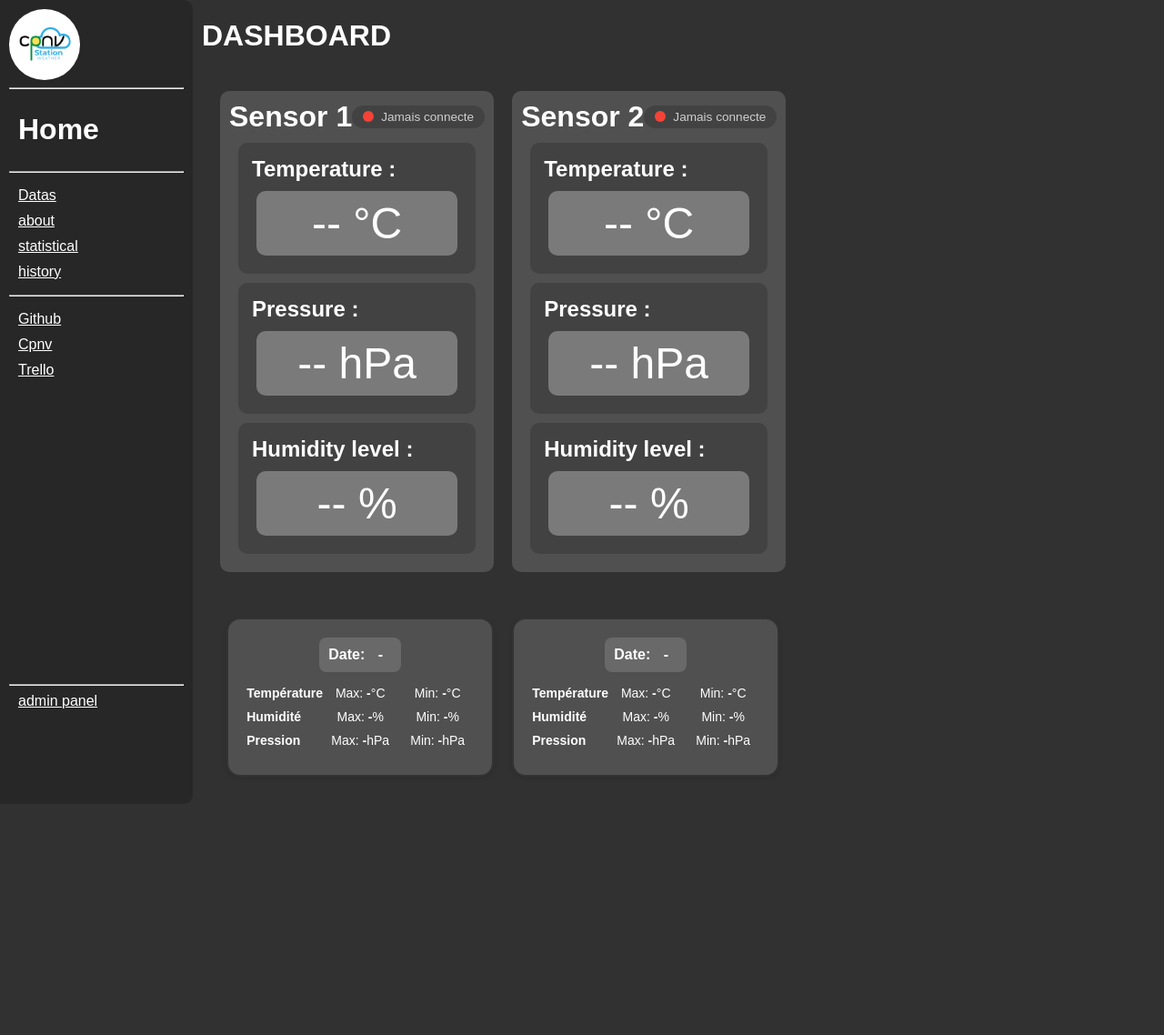
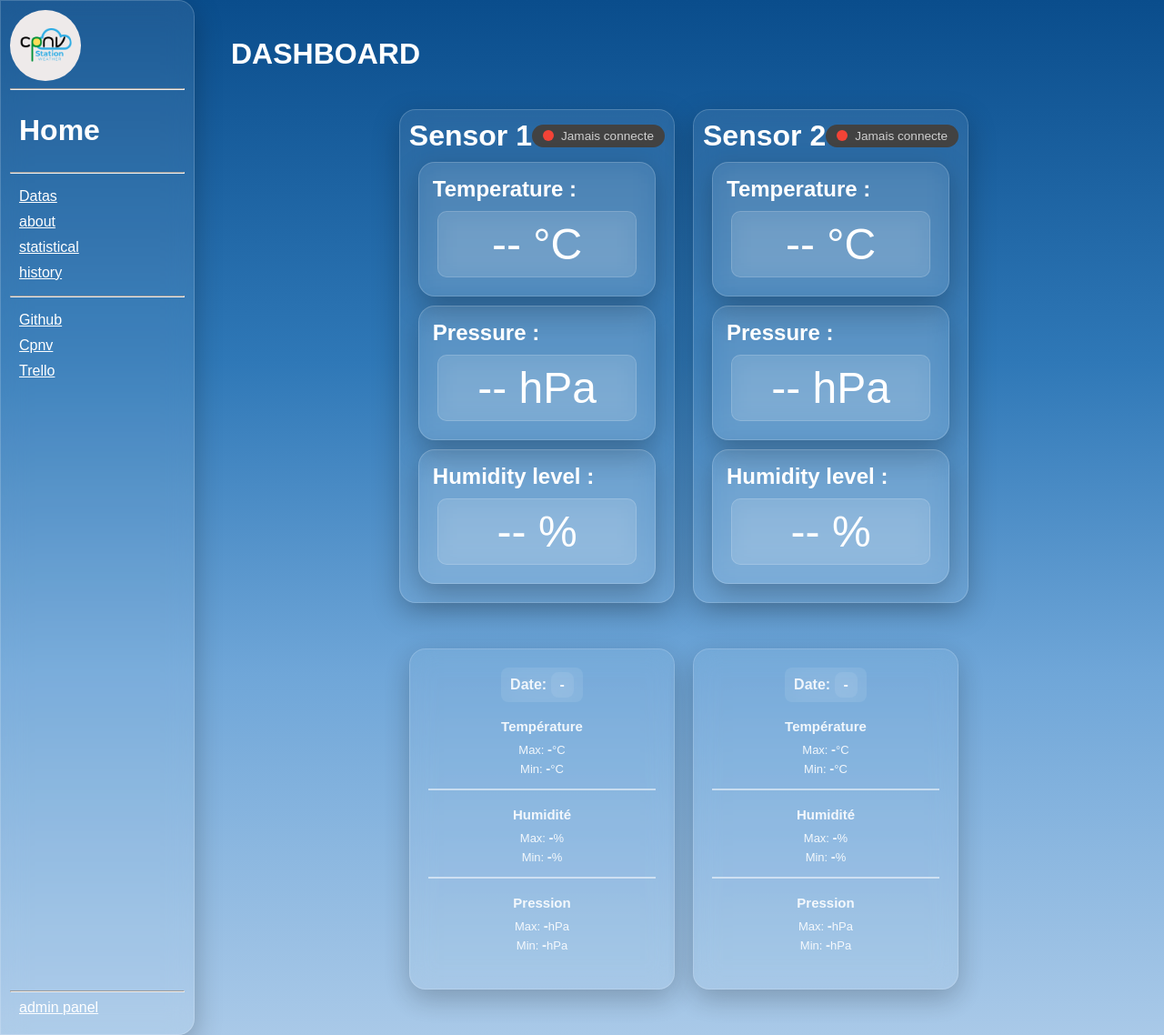
Before and after one commit to pj43svh/MA-Metier-Station-Meteo, a Flask app: page / in a window 1280 px wide. Shown: the whole page at 91% size. Before the commit the page ends 852 px from the top, so only its background shows below. Run offline with Flask 3, Linux system fonts and the light colour scheme; data that the repository does not hold is empty.

Commit message:
mise en page du site web et amélioration visuelle

```diff
--- a/app/route.py
+++ b/app/route.py
@@ -10,9 +10,14 @@ route = Blueprint("route",__name__)
 ####################___PARTIE API : DAILY SUMMARY___############################
 ###############################################################################
 
-import sqlite3
+import sqlite3 #pour lire la bd
 import os
 
+"""
+    Cette fonction retourne le chemin ABSOLU vers la base de données.
+    Le fichier route.py est dans le dossier /app,
+    donc on remonte d’un niveau pour atteindre la racine du projet.
+    """
 def get_db_path():
     # Remonte de app/ vers la racine du projet
     base_dir = os.path.dirname(os.path.dirname(os.path.abspath(__file__)))
--- a/app/static/style.css
+++ b/app/static/style.css
@@ -3,13 +3,35 @@ html {
 }
 
 body {
-    background-color: #313131;
+    min-height: 100vh;
+    margin: 0;
+    font-family: Arial, Helvetica, sans-serif;
+
+    background: linear-gradient(
+        180deg,
+        #0a4d8c 0%,    /* bleu foncé haut */
+        #2f78b7 35%,   /* bleu moyen */
+        #6fa6d8 65%,   /* bleu clair */
+        #a9c9e8 100%   /* bleu très clair bas */
+    );
+
     color: #ffffff;
-    font-family: Arial, Helvetica, sans-serif;
     display: flex;
-    margin: 0%;
-    min-height: 100vh;
 }
+
+
+body{
+  display: flex;
+}
+
+/* colonne de droite */
+.main{
+  flex: 1;                 /* prend toute la place restante */
+  padding: 20px 30px;      /* espace propre autour */
+  box-sizing: border-box;
+  min-width: 0;            /* évite débordements */
+}
+
 
 nav .logo {
     background-color: white;
@@ -578,7 +600,7 @@ input[type=button].jello{
     color: #f44336;
 }
 
-
+/*cartes*/
 .summary-container {
     display: flex;
     flex-wrap: wrap;
@@ -595,6 +617,9 @@ input[type=button].jello{
     background-color: #505050;
     box-shadow: 0 2px 5px rgba(0,0,0,0.1);
     font-family: Arial, sans-serif;
+    margin: 0;
+    opacity: 90%;
+
 }
 
 .summary-box h3 {
@@ -604,22 +629,33 @@ input[type=button].jello{
 }
 
 .summary-box .row {
-    display: flex;
-    justify-content: space-between;
-    margin: 10px 0;
-    font-size: 14px;
+  display: flex ;
+  flex-direction: column ;
+  align-items: center;
+  margin: 18px 0 ;
 }
 
 .summary-box .row span:first-child {
-    font-weight: bold;
-    width: 80px;
+  font-weight: bold ;
+  font-size: 15px ;
+  margin-bottom: 6px ;
 }
+
+.summary-box .row:not(:last-child) {
+  border-bottom: 2px solid rgba(255, 255, 255, 0.6) ; /**/
+  padding-bottom: 12px ;
+}
+
 
 .summary-box .row span:nth-child(2),
 .summary-box .row span:nth-child(3) {
-    width: 80px;
-    text-align: center;
+  font-size: 13px ;
+  color: #ffffff ;
+  margin: 2px 0 ;
+  width: auto ;
+  text-align: center ;
 }
+
 .date-center {
     text-align: center;
     margin-bottom: 15px;
@@ -631,6 +667,71 @@ input[type=button].jello{
     display: inline-block;
     padding: 5px 10px;
     border-radius: 8px;
-    background-color: #696969;
+    background: rgba(255, 255, 255, 0.08);      /* transparent */
+    backdrop-filter: blur(20px);
+    -webkit-backdrop-filter: blur(20px);
+
 
 }
+
+/* Effet verre (glass) pour les cartes */
+.data,
+.card,
+.sensors,
+.summary-box,
+.history-card {
+    background: rgba(255, 255, 255, 0.08);      /* transparent */
+    border: 1px solid rgba(255, 255, 255, 0.18);
+    backdrop-filter: blur(14px);
+    -webkit-backdrop-filter: blur(14px);
+    box-shadow: 0 10px 30px rgba(0, 0, 0, 0.25);
+}
+
+.data p,
+.card-content {
+    background: rgba(255, 255, 255, 0.10);
+    border: 1px solid rgba(255, 255, 255, 0.16);
+    backdrop-filter: blur(12px);
+    -webkit-backdrop-filter: blur(12px);
+}
+
+.data,
+.card,
+.sensors,
+.summary-box,
+.history-card {
+    border-radius: 18px;
+    transition: transform 0.2s ease, background 0.2s ease;
+}
+
+.data:hover,
+.card:hover,
+.sensors:hover,
+.summary-box:hover,
+.history-card:hover {
+    background: rgba(255, 255, 255, 0.12);
+    transform: translateY(-2px);
+}
+ /*menu*/
+nav a,
+nav h2,
+nav li a {
+    color: #ffffff;
+}
+
+nav li a:hover {
+    text-shadow: 0 0 6px rgba(255, 255, 255, 0.6);
+}
+nav {
+    background: rgba(255, 255, 255, 0.08) ;
+    border: 1px solid rgba(255, 255, 255, 0.18);
+    backdrop-filter: blur(14px);
+    -webkit-backdrop-filter: blur(14px);
+    box-shadow: 0 10px 30px rgba(0, 0, 0, 0.25);
+    border-radius: 0 18px 18px 0;
+}
+
+nav .logo {
+    background: rgb(238, 234, 234);
+    backdrop-filter: blur(8px);
+}
--- a/app/templates/index.html
+++ b/app/templates/index.html
@@ -35,7 +35,7 @@
             <li><a href="/admin">admin panel</a></li>
         </footer>
     </nav>
-    <div>
+    <div class="main">
         <h1>DASHBOARD</h1>
 
         <!-- Les capteurs sont generes dynamiquement par JavaScript -->
@@ -46,6 +46,7 @@
         </div>
 
 <div id="summary-container" class="summary-container">
+
     <div class="summary-box" id="summary1">
         <div class="date-center">
             <span>Date: <span id="date1">-</span></span>
@@ -90,11 +91,9 @@
 
 </div>
 
-    </div>
-    </div>
-
 <script src="/static/js/data.js"></script>
 <script src="/static/js/carte.js"></script>
+
 
 </body>
 
```
Lines whose indentation alone changed are shown as unchanged.
